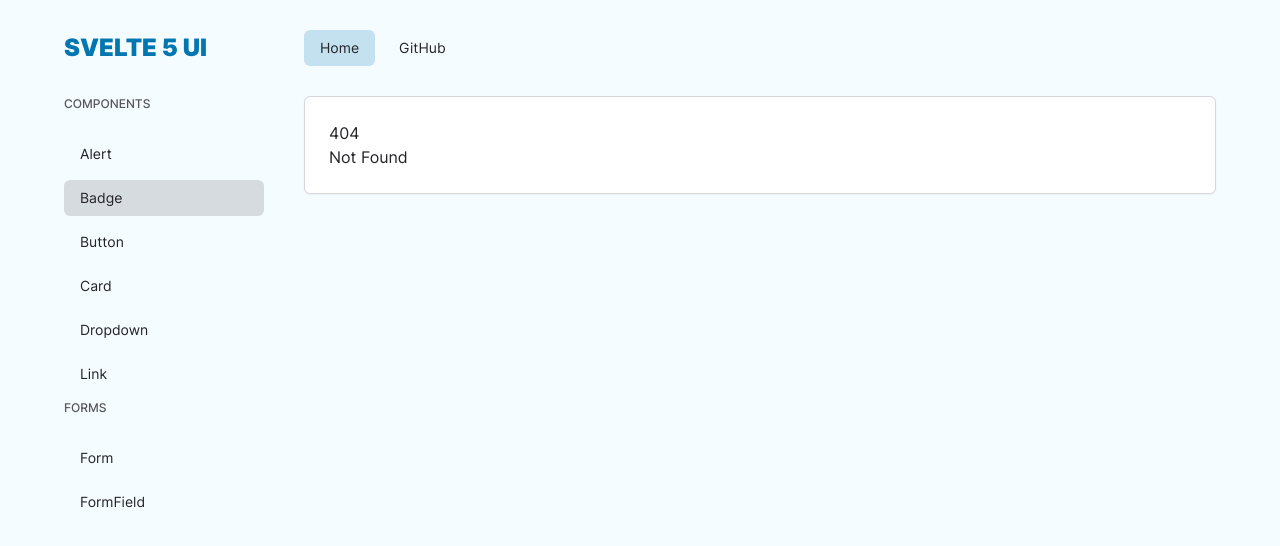
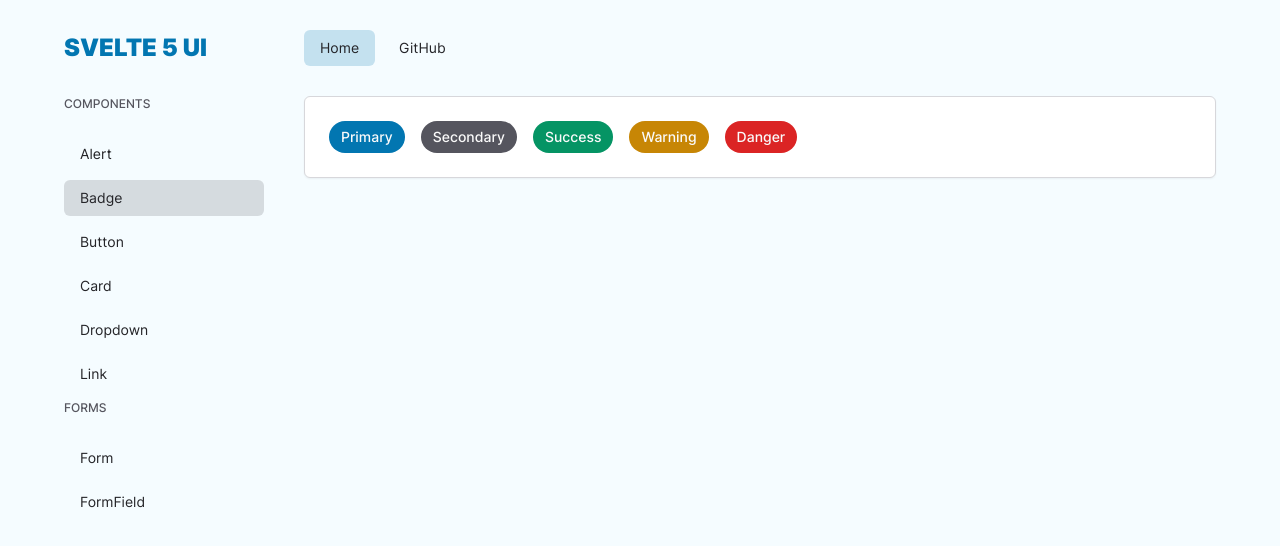
Before and after one commit to margusliinev/svelte5-ui-components, a SvelteKit app: page /home/badge in a window 1280 px wide. Before the commit this address had no page. Shown: the top 546 px of the page. Built offline with nearby package versions, Linux system fonts and the light colour scheme.

Commit message:
add badge component

```diff
--- /dev/null
+++ b/src/components/Badge.svelte
@@ -0,0 +1,24 @@
+<script lang="ts">
+    import type { HTMLAttributes } from 'svelte/elements';
+    import type { Snippet } from 'svelte';
+    import { twMerge } from 'tailwind-merge';
+
+    interface BadgeProps extends HTMLAttributes<HTMLSpanElement> {
+        children: Snippet;
+        variant: 'primary' | 'secondary' | 'success' | 'warning' | 'danger';
+    }
+
+    let { children, variant = 'primary', class: className, ...props }: BadgeProps = $props();
+
+    let badgeVariants = {
+        primary: 'bg-primary hover:bg-primary-hover text-primary-foreground',
+        secondary: 'bg-secondary hover:bg-secondary-hover text-secondary-foreground',
+        success: 'bg-success hover:bg-success-hover text-success-foreground',
+        warning: 'bg-warning hover:bg-warning-hover text-warning-foreground',
+        danger: 'bg-danger hover:bg-danger-hover text-danger-foreground'
+    };
+    let badgeCore = 'inline-flex items-center rounded-full py-1.5 px-3 text-sm capitalize font-medium cursor-default transition-colors';
+    let badgeStyles = `${badgeCore} ${badgeVariants[variant]}`;
+</script>
+
+<span {...props} class={twMerge(badgeStyles, className)}>{@render children()}</span>
--- a/src/components/index.ts
+++ b/src/components/index.ts
@@ -1,8 +1,9 @@
 import Alert from './Alert.svelte';
+import Badge from './Badge.svelte';
 import Button from './Button.svelte';
 import ButtonSpinner from './ButtonSpinner.svelte';
 import Card from './Card.svelte';
 import Icon from './Icon.svelte';
 import Link from './Link.svelte';
 
-export { Alert, Button, ButtonSpinner, Card, Icon, Link };
+export { Alert, Badge, Button, ButtonSpinner, Card, Icon, Link };
--- /dev/null
+++ b/src/routes/home/badge/+page.svelte
@@ -0,0 +1,10 @@
+<script lang="ts">
+    import { Badge } from '$components';
+    let variants = ['primary', 'secondary', 'success', 'warning', 'danger'] as const;
+</script>
+
+<div class="flex flex-wrap items-center gap-4">
+    {#each variants as variant}
+        <Badge {variant}>{variant}</Badge>
+    {/each}
+</div>
```
